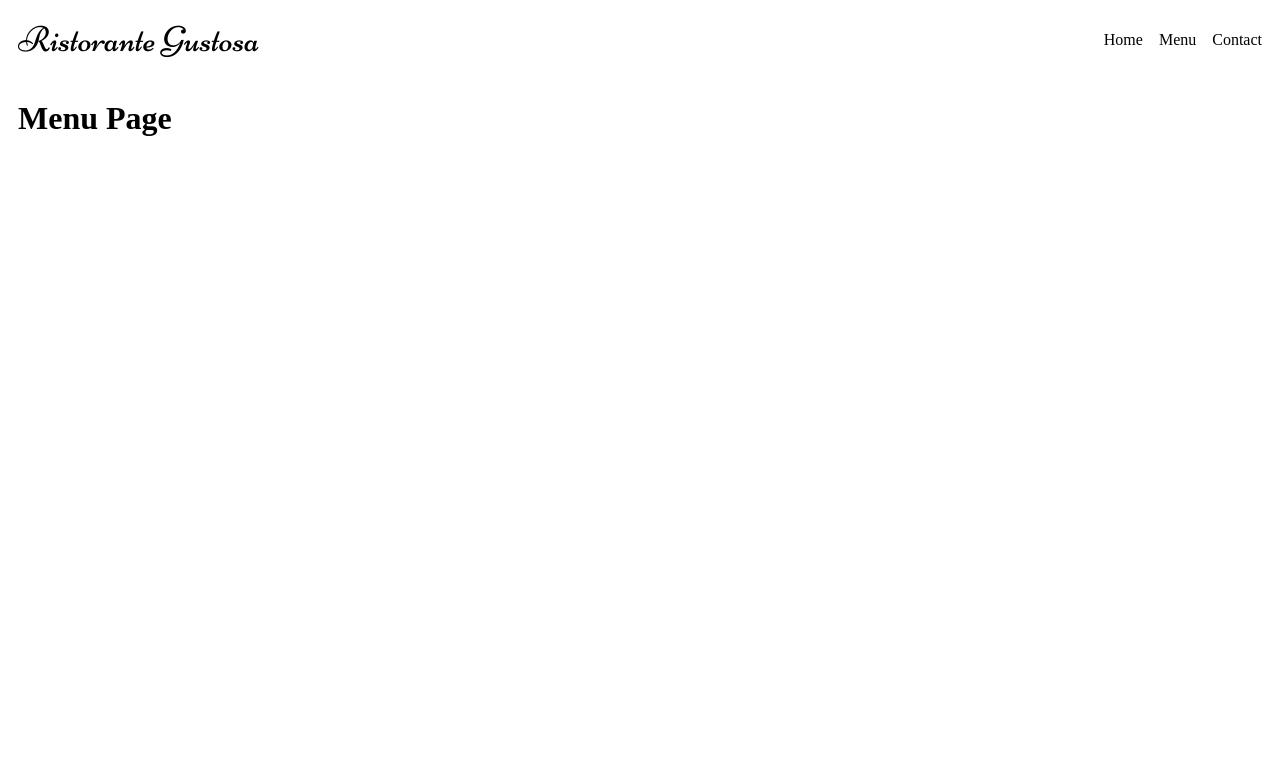
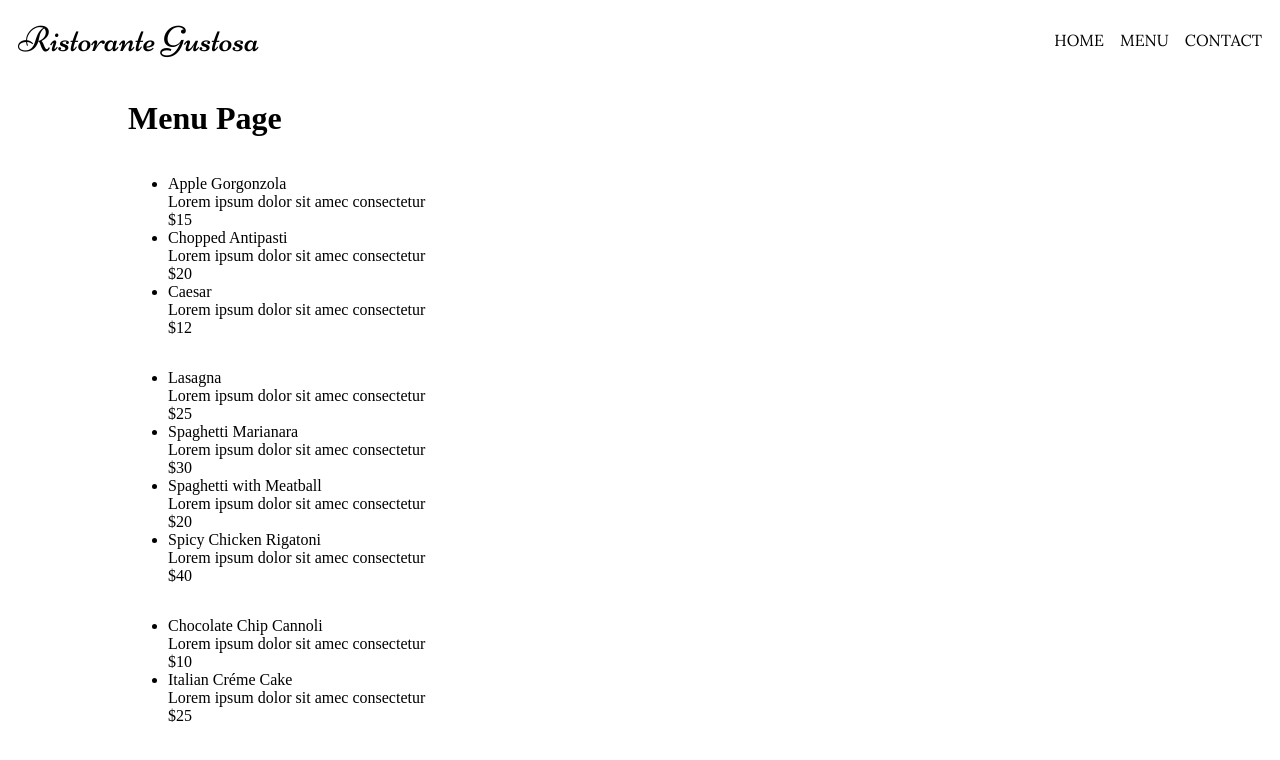
Before and after one commit to markbatho/restaurant, a website built with webpack: page dist/index.html in a window 1280 px wide. Both pictures are taken after a click on the button "Menu". Built offline with nearby package versions, Linux system fonts and the light colour scheme.

Commit message:
Render menu items from json files

```diff
--- a/src/components/home/home.css
+++ b/src/components/home/home.css
@@ -42,7 +42,7 @@
 .home > .container > h1 {
   font-family: 'Niconne';
   font-size: 56px;
-  color: #E5B80B;
+  color: #c59d5f;
 }
 
 .home > .container > p {
--- /dev/null
+++ b/src/components/menu/MenuItem.js
@@ -0,0 +1,16 @@
+export default function MenuItem(title, desc, price) {
+  const menuItem = document.createElement('li');
+  const titleDiv = document.createElement('div');
+  const descDiv = document.createElement('div');
+  const priceDiv = document.createElement('div');
+
+  titleDiv.textContent = title;
+  descDiv.textContent = desc;
+  priceDiv.textContent = price;
+
+  menuItem.appendChild(titleDiv);
+  menuItem.appendChild(descDiv);
+  menuItem.appendChild(priceDiv);
+
+  return menuItem;
+}
--- /dev/null
+++ b/src/components/menu/MenuList.js
@@ -0,0 +1,13 @@
+import MenuItem from "./MenuItem";
+
+export default function MenuList(list) {
+  const menuList = document.createElement('ul');
+
+  Array.from(list?.list).forEach(item => {
+    menuList.appendChild(
+      MenuItem(item.title, item.desc, item.price)
+    );
+  });
+
+  return menuList;
+}
--- /dev/null
+++ b/src/components/menu/desserts.json
@@ -0,0 +1,14 @@
+{
+  "list": [
+    {
+      "title": "Chocolate Chip Cannoli",
+      "desc": "Lorem ipsum dolor sit amec consectetur",
+      "price": "$10"
+    },
+    {
+      "title": "Italian Créme Cake",
+      "desc": "Lorem ipsum dolor sit amec consectetur",
+      "price": "$25"
+    }
+  ]
+}
--- /dev/null
+++ b/src/components/menu/menu.css
@@ -0,0 +1,8 @@
+.menu {
+
+}
+
+.menu > .container {
+  display: flex;
+  flex-direction: column;
+}
--- a/src/components/menu/menu.js
+++ b/src/components/menu/menu.js
@@ -1,10 +1,30 @@
+import salads from './salads.json';
+import pastas from './pastas.json';
+import desserts from './desserts.json';
+import Container from '../container';
+import MenuList from './MenuList';
+
+import './menu.css';
+
 export default function Menu() {
   const menu = document.createElement('div');
   const h1 = document.createElement('h1');
+  const container = Container();
+
+  const saladList = MenuList(salads);
+  const pastaList = MenuList(pastas);
+  const dessertList = MenuList(desserts);
 
   h1.textContent = 'Menu Page';
 
-  menu.appendChild(h1);
+  menu.classList.add('menu');
+  container.classList.add('menu-list');
+
+  container.appendChild(h1);
+  container.appendChild(saladList);
+  container.appendChild(pastaList);
+  container.appendChild(dessertList);
+  menu.appendChild(container);
 
   return menu;
 }
--- /dev/null
+++ b/src/components/menu/pastas.json
@@ -0,0 +1,24 @@
+{
+  "list": [
+    {
+      "title": "Lasagna",
+      "desc": "Lorem ipsum dolor sit amec consectetur",
+      "price": "$25"
+    },
+    {
+      "title": "Spaghetti Marianara",
+      "desc": "Lorem ipsum dolor sit amec consectetur",
+      "price": "$30"
+    },
+    {
+      "title": "Spaghetti with Meatball",
+      "desc": "Lorem ipsum dolor sit amec consectetur",
+      "price": "$20"
+    },
+    {
+      "title": "Spicy Chicken Rigatoni",
+      "desc": "Lorem ipsum dolor sit amec consectetur",
+      "price": "$40"
+    }
+  ]
+}
--- /dev/null
+++ b/src/components/menu/salads.json
@@ -0,0 +1,19 @@
+{
+  "list": [
+    {
+      "title": "Apple Gorgonzola",
+      "desc": "Lorem ipsum dolor sit amec consectetur",
+      "price": "$15"
+    },
+    {
+      "title": "Chopped Antipasti",
+      "desc": "Lorem ipsum dolor sit amec consectetur",
+      "price": "$20"
+    },
+    {
+      "title": "Caesar",
+      "desc": "Lorem ipsum dolor sit amec consectetur",
+      "price": "$12"
+    }
+  ]
+}
--- a/src/style.css
+++ b/src/style.css
@@ -64,7 +64,14 @@ nav > .container {
 }
 
 .nav-list a {
+  font-family: 'Lora';
+  font-size: 16px;
+  text-transform: uppercase;
   cursor: pointer;
+}
+
+.nav-list a:hover {
+  color: #c59d5f;
 }
 
 .container {
--- a/webpack.config.js
+++ b/webpack.config.js
@@ -22,6 +22,10 @@ module.exports = {
         test: /\.(woff|woff2|eot|ttf|otf)$/i,
         type: 'asset/resource',
       },
+      // {
+      //   test: /\.json$/i,
+      //   type: 'json',
+      // }
     ],
   },
 };
```
Also changed, not shown: dist/main.js.
